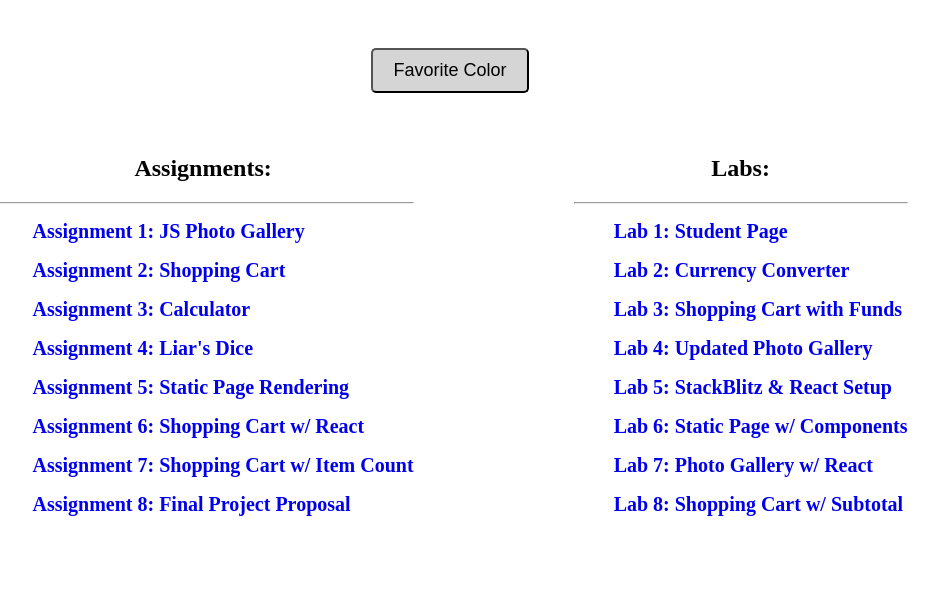
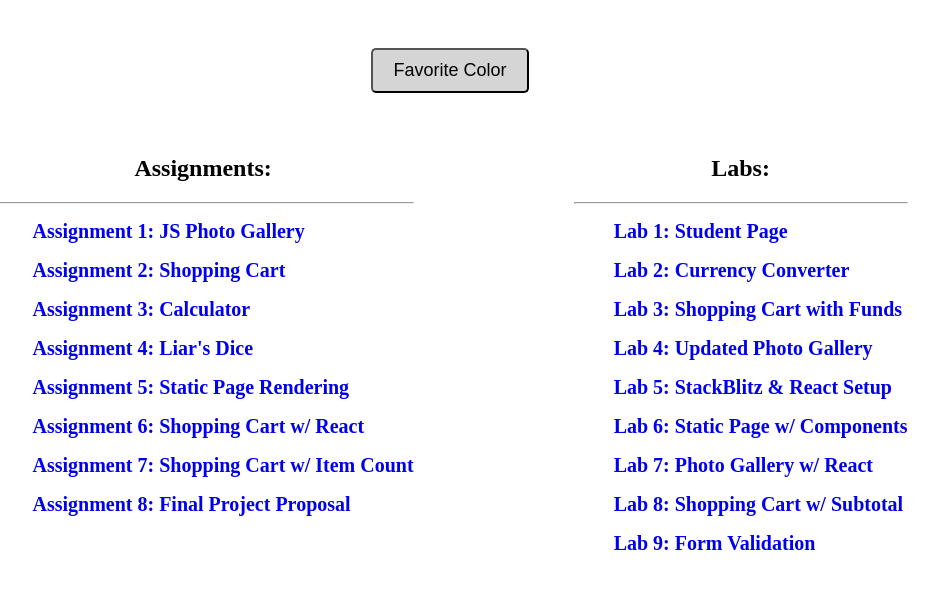
Before and after one commit to uscwebdev/itp301-submissions-jacque1, a plain HTML site: page index.html in a window 1280 px wide. Shown: the part 105-694 px from the top of the page, without its empty margins (190-1128 px from the left). Drawn offline with Linux system fonts and the light colour scheme.

Commit message:
Update index.html

```diff
--- a/index.html
+++ b/index.html
@@ -82,6 +82,7 @@
                     <ul><a href="https://stackblitz.com/edit/react-aijrax?file=src%2Findex.js,src%2FUserPost.js,src%2Findex.css">Lab 6: Static Page w/ Components</a></ul>
                     <ul><a href="https://stackblitz.com/edit/react-lgghyj?file=src%2Fbutton.js">Lab 7: Photo Gallery w/ React</a></ul>
                     <ul><a href="https://stackblitz.com/edit/react-gmst12?file=src%2Findex.js">Lab 8: Shopping Cart w/ Subtotal</a></ul>
+                    <ul><a href="https://stackblitz.com/edit/react-1y3wp4?file=src%2Findex.js,src%2FForm.js">Lab 9: Form Validation</a></ul>
                 </div>
             </div>
         </div>
```
